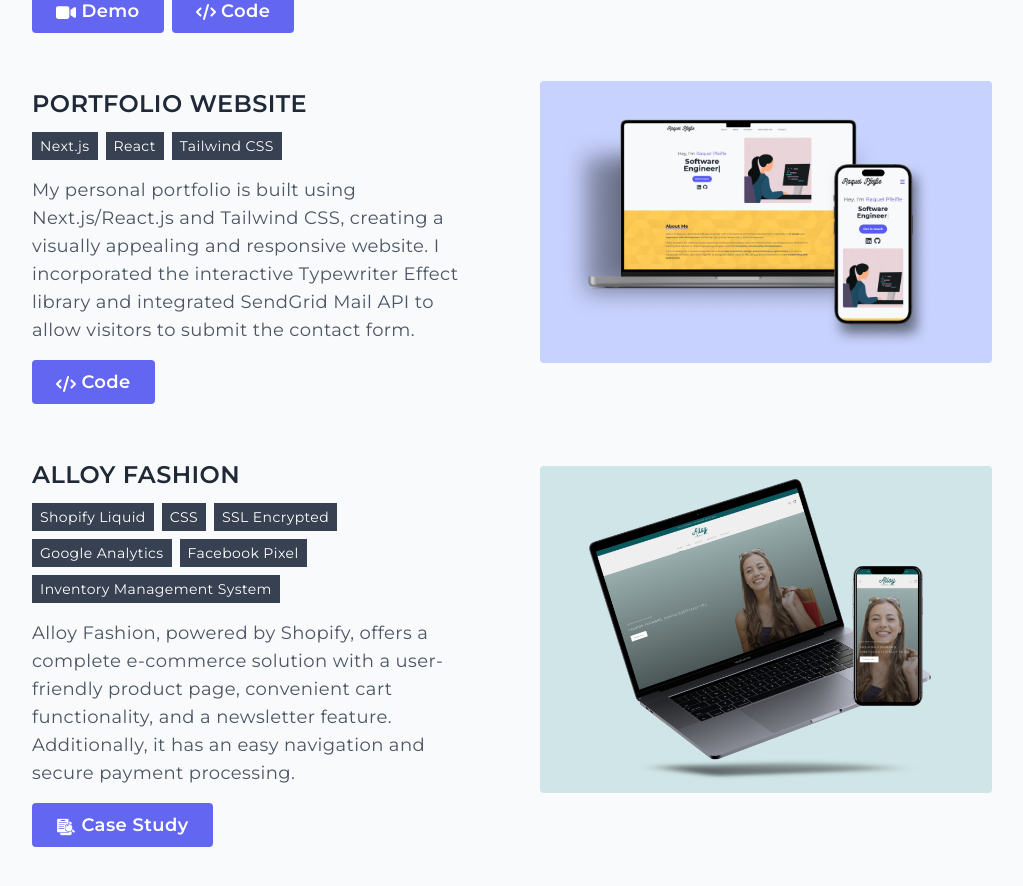
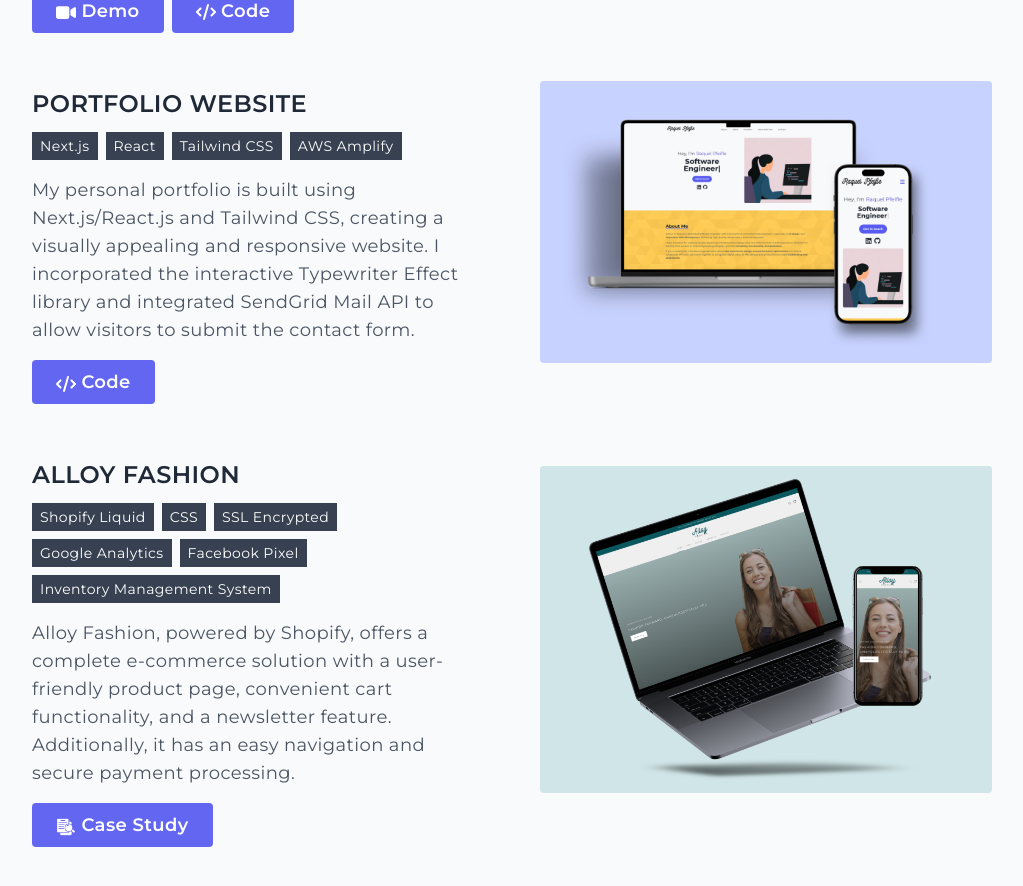
Before and after one commit to rdpfeifle/portfolio_nextjs, a Next.js app: page / in a window 1280 px wide. Shown: the part 2520-3406 px from the top of the page, without its empty margins (128-1151 px from the left). Built offline with nearby package versions, Linux system fonts and the light colour scheme.

Commit message:
Added AWS Amplify as a technology used

```diff
--- a/pages/index.jsx
+++ b/pages/index.jsx
@@ -48,7 +48,7 @@ export default function Home() {
         />
         <ProjectCard
           projectName="Portfolio Website"
-          technologies={["Next.js", "React", "Tailwind CSS"]}
+          technologies={["Next.js", "React", "Tailwind CSS", "AWS Amplify"]}
           description="My personal portfolio is built using Next.js/React.js and Tailwind CSS, creating a visually appealing and responsive website. I incorporated the interactive Typewriter Effect library and integrated SendGrid Mail API to allow visitors to submit the contact form."
           // caseStudyLink="/case-study/portfolio-website"
           // demoLink="https://"
```
